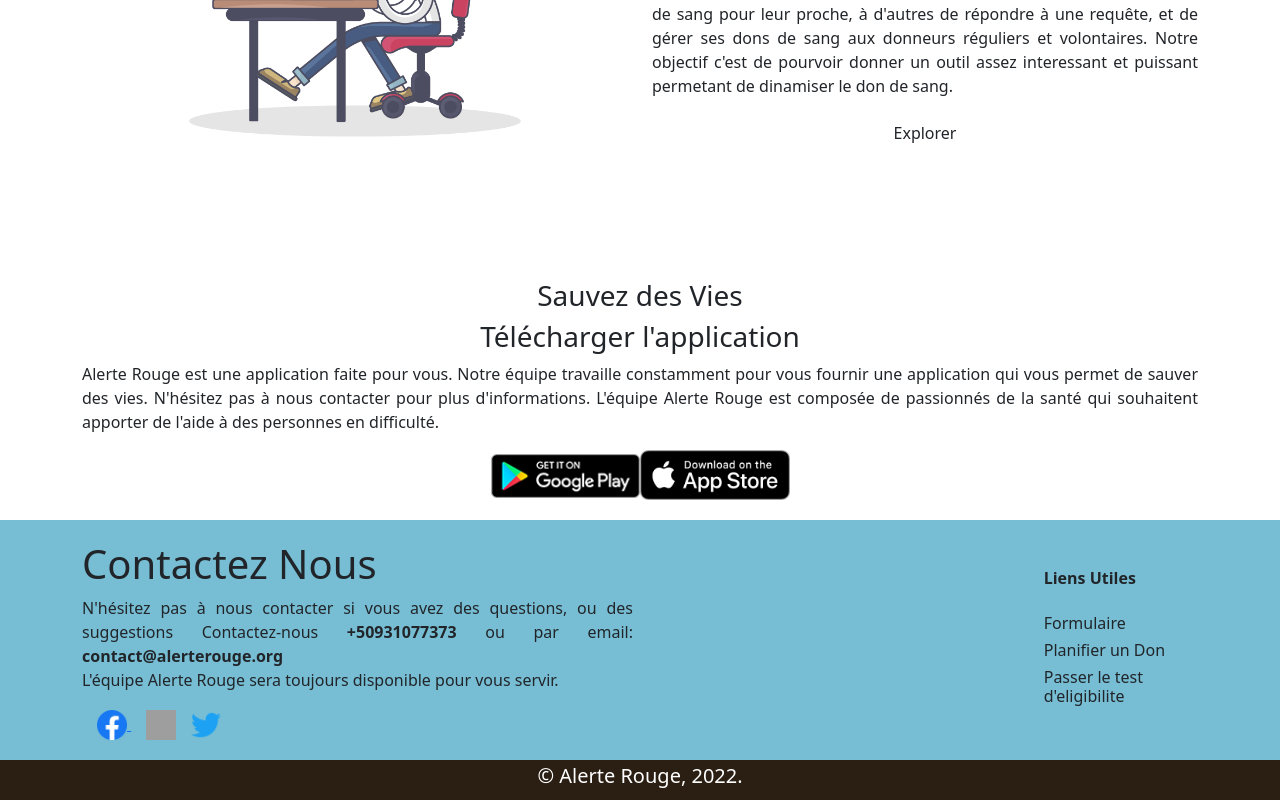
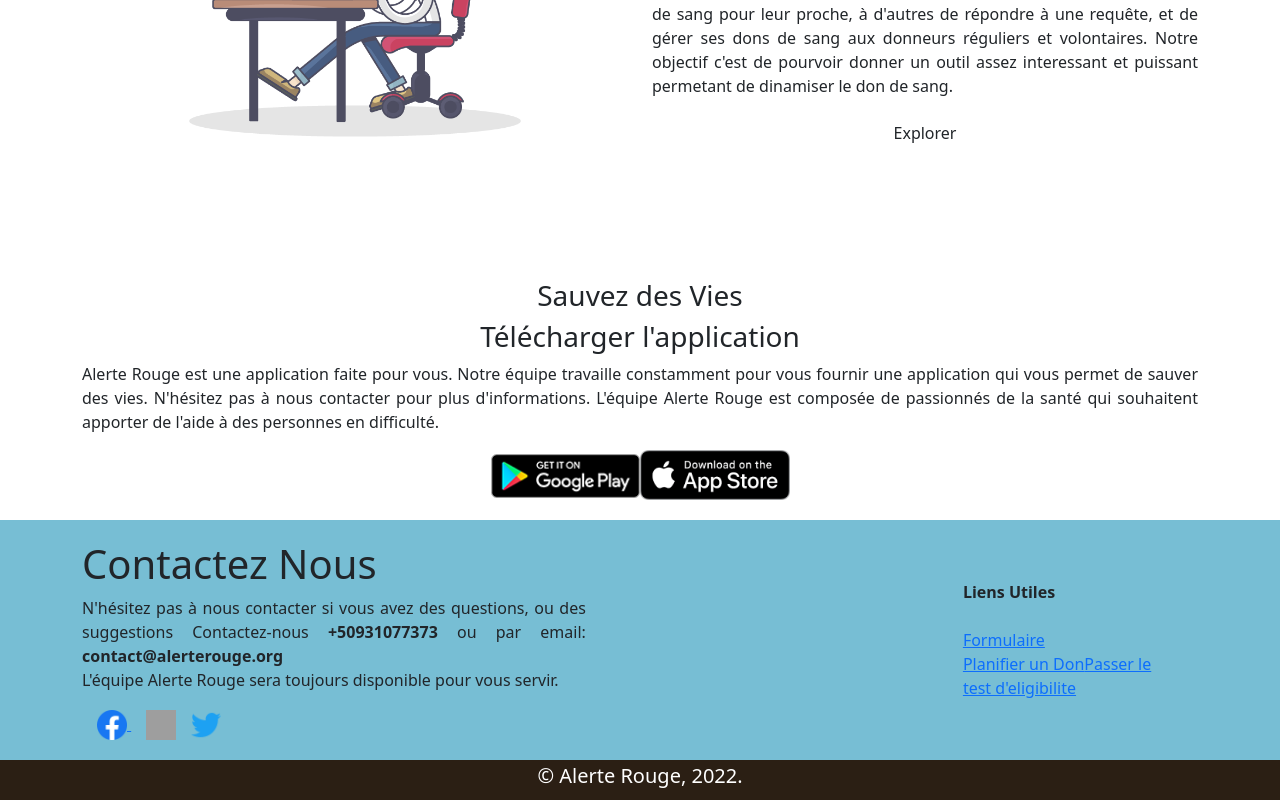
Before and after one commit to didierganthier/alerte-rouge, a Next.js app: page / in a window 1280 px wide. Shown: the part 1574-2374 px from the top of the page. Built offline with nearby package versions, Linux system fonts and the light colour scheme; grey boxes are pictures that could not be loaded.

Commit message:
Link added in footer

```diff
--- a/components/ContactComponent.js
+++ b/components/ContactComponent.js
@@ -29,9 +29,9 @@ function ContactComponent(){
                         <b>Liens Utiles</b>
                         <br/>
                         <br/>
-                        <h6>Formulaire</h6>
-                        <h6>Planifier un Don</h6>
-                        <h6>Passer le test d'eligibilite</h6>
+                        <a href="https://docs.google.com/document/d/1NyEL4i-E5GBue69W9goH20Cqo8rpIaQ1OcsnKFimkZc/edit" target="blank"h6>Formulaire</a><br/>
+                        <a href="https://docs.google.com/document/d/1NyEL4i-E5GBue69W9goH20Cqo8rpIaQ1OcsnKFimkZc/edit" target="blank"h6>Planifier un Don</a>
+                        <a href="https://docs.google.com/document/d/1NyEL4i-E5GBue69W9goH20Cqo8rpIaQ1OcsnKFimkZc/edit" target="blank"h6>Passer le test d'eligibilite</a>
                     </Col>
 
                 </Row>
```
